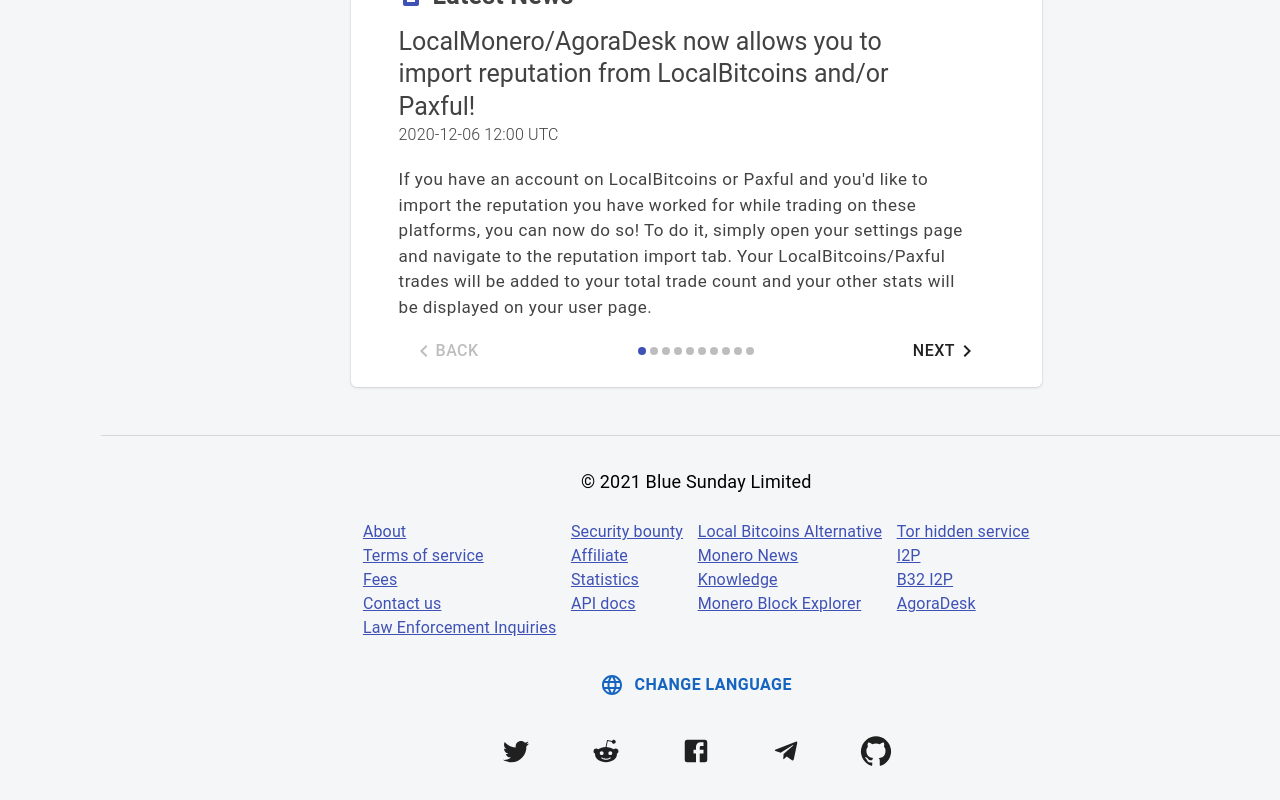
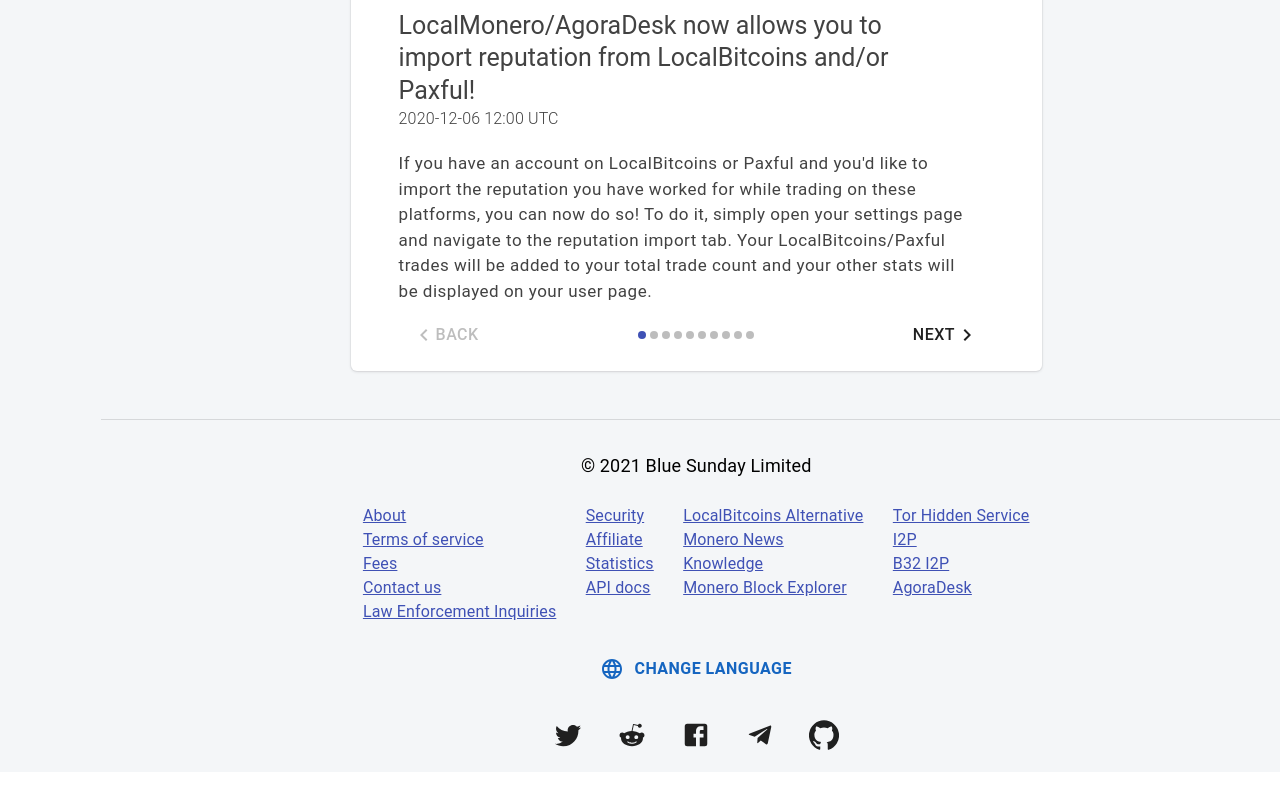
Before and after one commit to AnkurApp/ReactTraining, a React (Create React App) app: page / in a window 1280 px wide. Shown: the part 1180-1980 px from the top of the page. After the commit the page ends 1952 px from the top, so only its background shows below. Built offline with nearby package versions, Linux system fonts and the light colour scheme.

Commit message:
Done some changes in Assignment5

```diff
--- a/src/Assignment5/MoneroSite/banner.js
+++ b/src/Assignment5/MoneroSite/banner.js
@@ -1,5 +1,11 @@
 import React from "react";
-import { Button, makeStyles, TextField, Typography } from "@material-ui/core";
+import {
+  Button,
+  makeStyles,
+  TableContainer,
+  TextField,
+  Typography,
+} from "@material-ui/core";
 import ShoppingCartOutlinedIcon from "@material-ui/icons/ShoppingCartOutlined";
 import SearchOutlinedIcon from "@material-ui/icons/SearchOutlined";
 import CountrySelect from "./selectcountry";
@@ -23,7 +29,7 @@
     justifyContent: "center",
     width: "95%",
     margin: "auto",
-    marginTop: "2rem",
+    marginTop: "1rem",
     padding: " 1rem 3rem",
   },
 
@@ -48,6 +54,14 @@
     fontWeight: "bold",
     marginBottom: "20px",
   },
+  buyBtn: {
+    backgroundColor: "#1564c0",
+    width: "47%",
+    padding: ".8rem 8rem",
+    fontSize: "16px",
+    fontWeight: "bold",
+    marginBottom: "20px",
+  },
   amount: {
     width: "47%",
     marginBottom: "20px",
@@ -57,6 +71,7 @@
   searchButton: {
     width: "98%",
     height: "50px",
+    backgroundColor: "#1564c0",
   },
 
   text: {
@@ -94,6 +109,7 @@
             <Button
               startIcon={<ShoppingCartOutlinedIcon />}
               className={classes.button}
+              className={classes.buyBtn}
               color={"primary"}
               variant={"contained"}
             >
--- a/src/Assignment5/MoneroSite/footer.js
+++ b/src/Assignment5/MoneroSite/footer.js
@@ -1,24 +1,31 @@
 import React from "react";
-import { makeStyles, Button, Link, Typography} from "@material-ui/core";
+import {
+  makeStyles,
+  Button,
+  Link,
+  List,
+  Typography,
+  ListItem,
+} from "@material-ui/core";
 
-import LanguageIcon from '@material-ui/icons/Language';
-import TwitterIcon from '@material-ui/icons/Twitter';
-import RedditIcon from '@material-ui/icons/Reddit';
-import FacebookIcon from '@material-ui/icons/Facebook';
-import GitHubIcon from '@material-ui/icons/GitHub';
-import TelegramIcon from '@material-ui/icons/Telegram';
+import LanguageIcon from "@material-ui/icons/Language";
+import TwitterIcon from "@material-ui/icons/Twitter";
+import RedditIcon from "@material-ui/icons/Reddit";
+import FacebookIcon from "@material-ui/icons/Facebook";
+import GitHubIcon from "@material-ui/icons/GitHub";
+import TelegramIcon from "@material-ui/icons/Telegram";
 
 const useStyles = makeStyles({
-  footerContainer :{
-    width: '70%',
-    margin: '0 auto'
+  footerContainer: {
+    width: "70%",
+    margin: "0 auto",
   },
   innerFooter: {
     width: "100%",
     display: "flex",
     flexDirection: "column",
     alignItems: "center",
-    margin: '0 auto',
+    margin: "0 auto",
   },
   linkFlexRow: {
     display: "flex",
@@ -35,23 +42,31 @@
     fontWeight: "bold",
     fontSize: "16px",
     height: "70px",
-    width: "300px"
+    width: "300px",
   },
   languageIcon: {
     margin: "0 10px 0 0",
   },
   copyright: {
-    marginBottom: '25px',
-    fontSize: '18px'
+    marginBottom: "25px",
+    fontSize: "18px",
   },
-  socialLinksSection:{
-    display: 'flex',
-    justifyContent: 'center',
+  socialLinksSection: {
+    display: "flex",
+    justifyContent: "center",
   },
   socialLinks: {
-    width: "50px",
+    width: "30px",
     height: "30px",
-    padding: "0 12px 12px 12px",
+  },
+
+  link: {
+    margin: "0",
+    padding: "0",
+  },
+  linkItem: {
+    margin: "0",
+    padding: "0",
   },
 });
 
@@ -65,70 +80,113 @@
         </Typography>
         <div className={classes.linkFlexColumn}>
           <Typography className={classes.linkFlexRow}>
+            <List className={classes.link}>
+              <ListItem className={classes.link}>
                 <Link href="#" underline={"always"}>
                   {"About"}
                 </Link>
+              </ListItem>
+              <ListItem className={classes.linkItem}>
                 <Link href="#" underline={"always"}>
                   {"Terms of service"}
                 </Link>
+              </ListItem>
+              <ListItem className={classes.link} Item>
                 <Link href="#" underline={"always"}>
                   {"Fees"}
                 </Link>
+              </ListItem>
+              <ListItem className={classes.linkItem}>
                 <Link href="#" underline={"always"}>
                   {"Contact us"}
                 </Link>
+              </ListItem>
+
+              <ListItem className={classes.linkItem}>
                 <Link href="#" underline={"always"}>
                   {"Law Enforcement Inquiries"}
                 </Link>
+              </ListItem>
+            </List>
           </Typography>
 
           <Typography className={classes.linkFlexRow}>
+            <List className={classes.link}>
+              <ListItem className={classes.linkItem}>
                 <Link href="#" underline={"always"}>
-              {"Security bounty"}
+                  {"Security"}
                 </Link>
+              </ListItem>
+              <ListItem className={classes.linkItem}>
                 <Link href="#" underline={"always"}>
                   {"Affiliate"}
                 </Link>
+              </ListItem>
+              <ListItem className={classes.linkItem}>
                 <Link href="#" underline={"always"}>
                   {"Statistics"}
                 </Link>
+              </ListItem>
+              <ListItem className={classes.linkItem}>
                 <Link href="#" underline={"always"}>
                   {"API docs"}
                 </Link>
+              </ListItem>
+            </List>
           </Typography>
 
           <Typography className={classes.linkFlexRow}>
+            <List className={classes.link}>
+              <ListItem className={classes.linkItem}>
                 <Link href="#" underline={"always"}>
-              {"Local Bitcoins Alternative"}
+                  {"LocalBitcoins Alternative"}
                 </Link>
+              </ListItem>
+              <ListItem className={classes.linkItem}>
                 <Link href="#" underline={"always"}>
                   {"Monero News"}
                 </Link>
+              </ListItem>
+              <ListItem className={classes.linkItem}>
                 <Link href="#" underline={"always"}>
                   {"Knowledge"}
                 </Link>
+              </ListItem>
+              <ListItem className={classes.linkItem}>
                 <Link href="#" underline={"always"}>
                   {"Monero Block Explorer"}
                 </Link>
+              </ListItem>
+            </List>
           </Typography>
 
           <Typography className={classes.linkFlexRow}>
+            <List className={classes.link}>
+              <ListItem className={classes.linkItem}>
                 <Link href="#" underline={"always"}>
-              {"Tor hidden service"}
+                  {"Tor Hidden Service "}
                 </Link>
+              </ListItem>
+              <ListItem className={classes.linkItem}>
                 <Link href="#" underline={"always"}>
-             {" I2P"}
+                  {"I2P"}
                 </Link>
+              </ListItem>
+              <ListItem className={classes.linkItem}>
                 <Link href="#" underline={"always"}>
                   {"B32 I2P"}
                 </Link>
+              </ListItem>
+              <ListItem className={classes.linkItem}>
                 <Link href="#" underline={"always"}>
-             {' AgoraDesk'}
+                  {"AgoraDesk"}
                 </Link>
+              </ListItem>
+            </List>
           </Typography>
         </div>
         <Button className={classes.languageButton}>
-          <LanguageIcon className={classes.languageIcon} />
+          <LanguageIcon className={classes.languageIcon}/>
           {"Change Language"}
         </Button>
       </div>
--- a/src/Assignment5/MoneroSite/header.js
+++ b/src/Assignment5/MoneroSite/header.js
@@ -19,7 +19,12 @@
 
   switch: {
     marginTop: "10px",
+
+    "& .MuiAppBar-colorPrimary":{
+      color: '#000 !important',
+    }
   },
+
   signUp: {
     backgroundColor: "#388538",
     color: "#ffffff",
@@ -28,6 +33,7 @@
     padding: "8px 25px",
     fontWeight: "600",
   },
+
   logIn: {
     backgroundColor: "#1564c0",
     color: "#ffffff",
```
Lines whose indentation alone changed are shown as unchanged.
